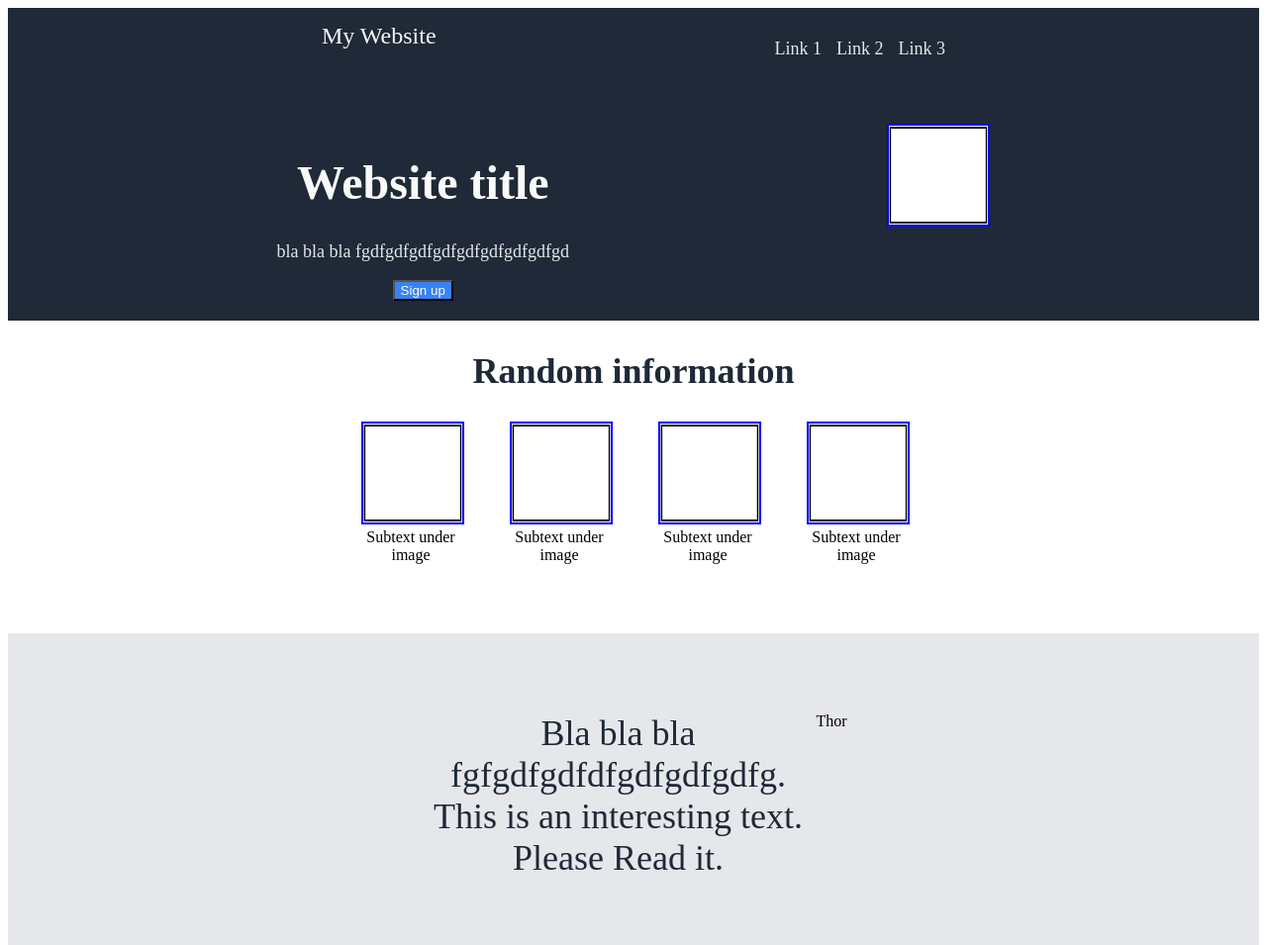
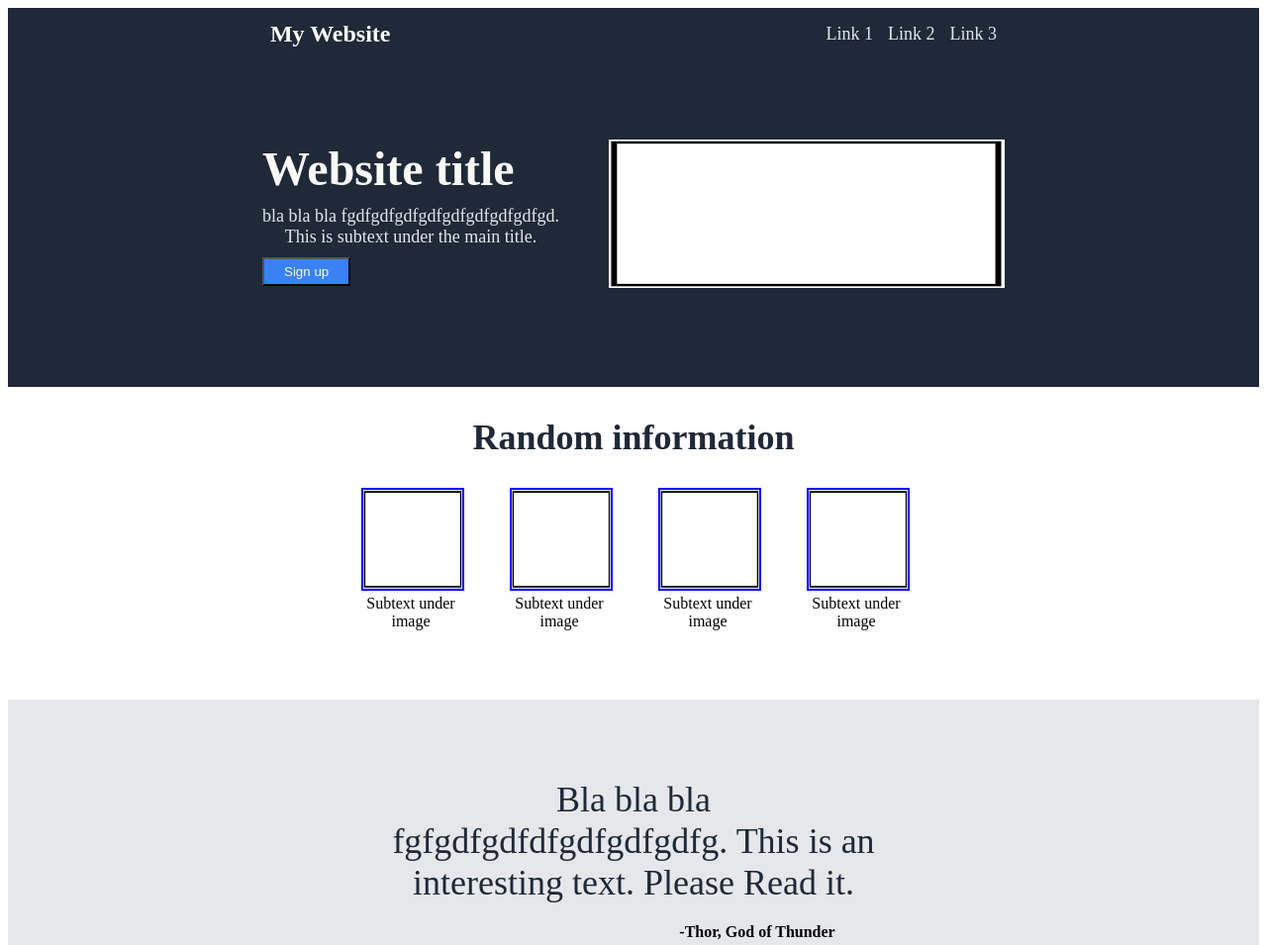
Before and after one commit to Didmik/landing_page, a plain HTML site: page index.html in a window 1280 px wide. Shown: the top 955 px of the page at 99% size. Drawn offline with Linux system fonts and the light colour scheme.

Commit message:
Finished the landing page

```diff
--- a/index.html
+++ b/index.html
@@ -20,11 +20,12 @@
   </ul>
 </div>
 
+
 <div class="hero">
   <div class="heroLeft">
-  <h1 class="heroHeader">Website title</h1>
-
-  <p class="heroText">bla bla bla  fgdfgdfgdfgdfgdfgdfgdfgdfgd</p>
+    <div class="heroHeader">Website title</div>
+    <div class="heroText">bla bla bla  fgdfgdfgdfgdfgdfgdfgdfgdfgd. This is subtext under the main title.
+    </div>
     <button class="buttonTop">Sign up</button>
   </div>
   <img class="img1" src="./images/Blank_image.jpg" alt="placeholder for an image">
@@ -35,19 +36,19 @@
 
 <div class="imagesContainer">
   <div class="part">
-    <img src="./images/Blank_image.jpg" alt="placeholder for an image 1">
+    <img class="img2" src="./images/Blank_image.jpg" alt="placeholder for an image 1">
     <div class="text">Subtext under image</div>
   </div>
   <div class="part">
-    <img src="./images/Blank_image.jpg" alt="placeholder for an image 2">
+    <img class="img2" src="./images/Blank_image.jpg" alt="placeholder for an image 2">
     <div class="text">Subtext under image</div>
   </div>
   <div class="part">
-    <img src="./images/Blank_image.jpg" alt="placeholder for an image 3">
+    <img class="img2" src="./images/Blank_image.jpg" alt="placeholder for an image 3">
     <div class="text">Subtext under image</div>
   </div>
   <div class="part">
-    <img src="./images/Blank_image.jpg" alt="placeholder for an image 4">
+    <img class="img2" src="./images/Blank_image.jpg" alt="placeholder for an image 4">
     <div class="text">Subtext under image</div>
   </div>
 </div>
@@ -59,7 +60,7 @@
         This is an interesting text.
         Please Read it.
     </div>
-    <div class="quoteAuthor">Thor</div>
+    <div class="quoteAuthor">-Thor, God of Thunder</div>
 </div>
 
 
--- a/style.css
+++ b/style.css
@@ -7,17 +7,27 @@ body {
 
 .headerContainer {
     display: flex;
-    justify-content: space-evenly;
-    padding: 15px;
-    margin: 0;
+    justify-content: center;
+    align-items: center;
+    gap: 400px;
+
 }
+
+
+
+.headerLogo {
+    font-size: 24px;
+    font-weight: 700;
+    color: #F9FAF8;
+}
+
 
 
 ul {
     list-style-type: none;
     display: flex;
     gap: 15px;
-    margin-bottom: 50px;
+
 }
 
 a {
@@ -26,10 +36,24 @@ a {
 
 .hero {
    display: flex;
-   justify-content: space-evenly;
+   justify-content: center;
+   align-items: center;
    gap: 50px;
-   padding-bottom: 20px;
+   padding-bottom: 100px;
+   padding-top: 40px;
+
 }
+
+
+.heroLeft {
+    display: flex;
+    flex-direction: column;
+    align-items: flex-start;
+    gap: 10px;
+    width: 300px;
+    margin-top: 40px;
+}
+
 
 .heroHeader {
   font-size: 48px;
@@ -49,22 +73,22 @@ a {
 }
 
 
-
-.headerLogo {
-    font-size: 24px;
-    color: #F9FAF8;
+.img1 {
+    width: 400px;
+    height: 150px;
+    margin-top: 40px;
 }
-
 
 
 
 .buttonTop {
     background: #3882f6;
     color: white;
+    padding: 5px 20px;
 }
 
 
-img {
+.img2 {
     width: 100px;
     Height: 100px;
     border: 2px solid blue;
@@ -88,11 +112,13 @@ img {
     max-width: 100px;
 }
 
+
 .quoteContainer {
     background: #E5E7EB;
     padding: 80px;
     display: flex;
-    justify-content: center;
+    flex-direction: column;
+    align-items: center;
 }
 
 
@@ -100,13 +126,15 @@ img {
     font-size: 36px;
     font-style: light italic;
     color: #1F2937;
-    max-width: 400px;
+    max-width: 500px;
 
 }
 
 
 .quoteAuthor {
-
+  padding-left: 250px;
+  padding-top: 20px;
+  font-weight: 700;
 }
 
 
```
Lines whose indentation alone changed are shown as unchanged.
